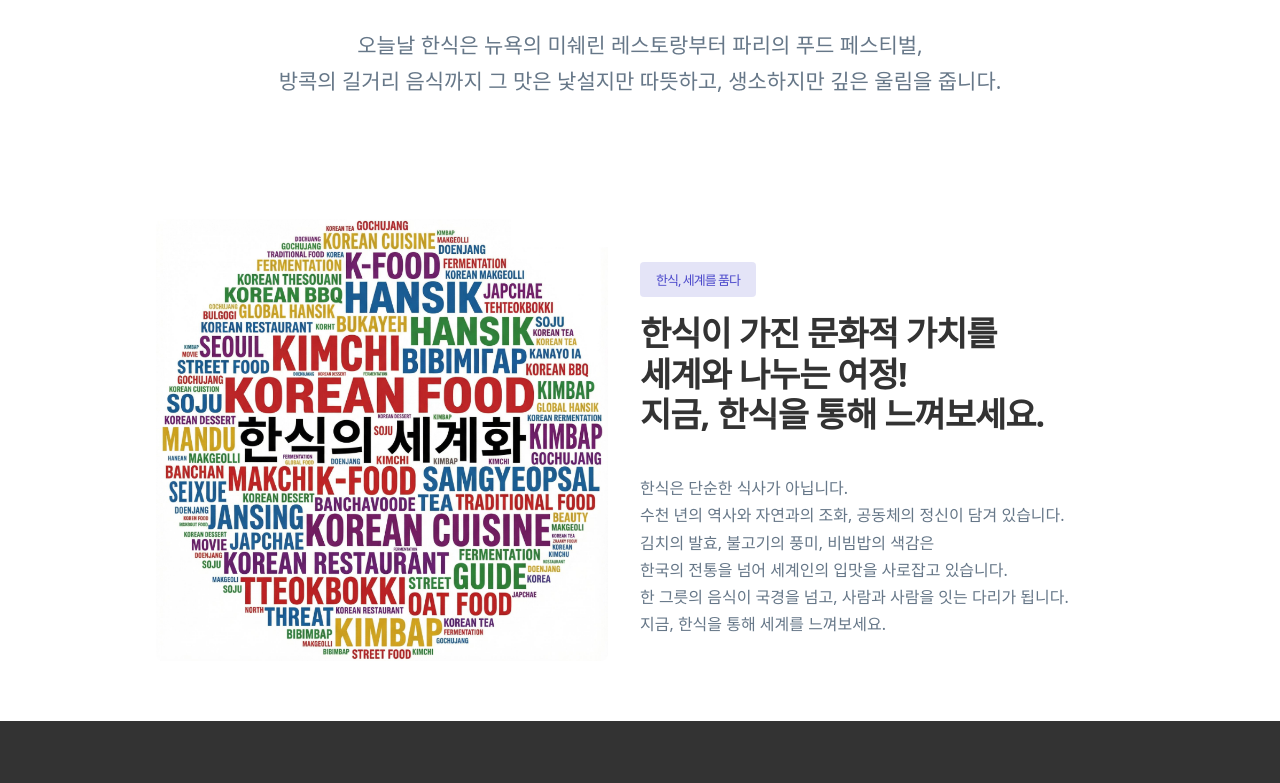
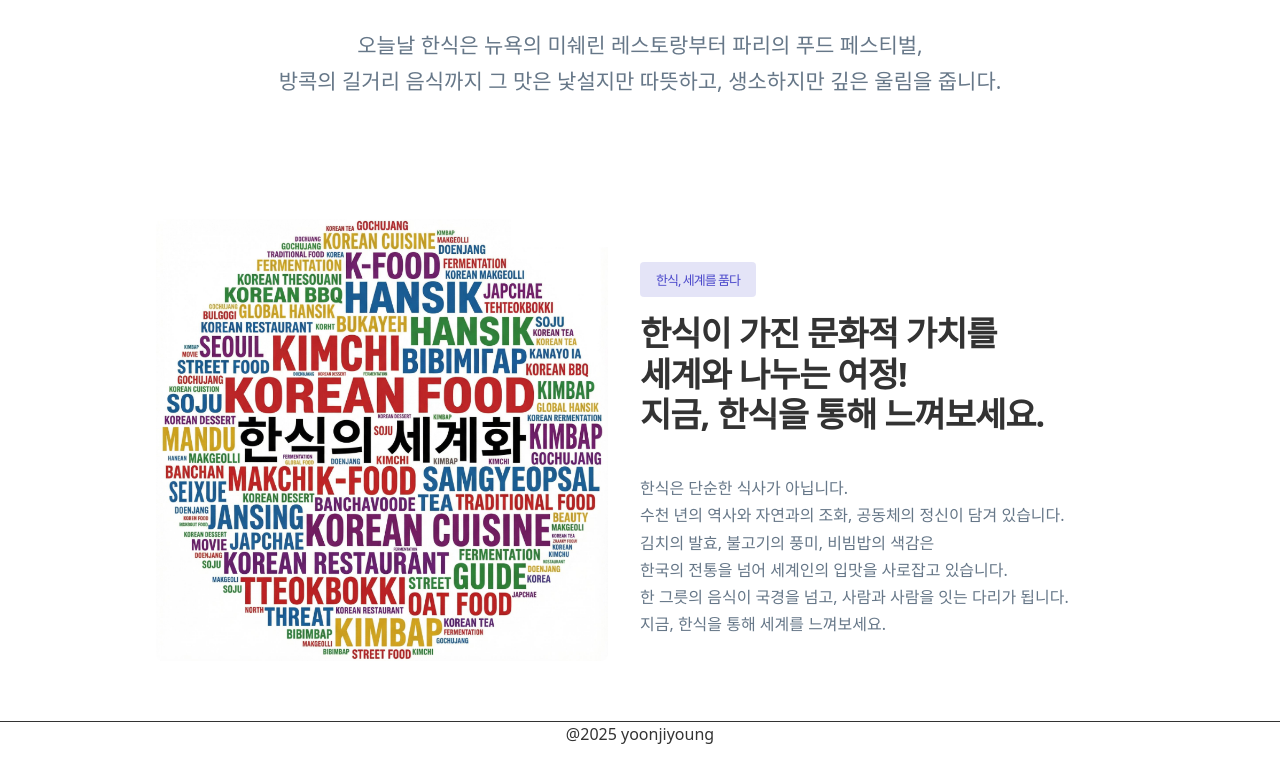
Before and after one commit to jiyoungone/koreanfood, a Vue app: page / in a window 1280 px wide. Shown: the part 221-1004 px from the top of the page. Built offline with nearby package versions, Linux system fonts and the light colour scheme.

Commit message:
footer 수정

```diff
--- a/index.html
+++ b/index.html
@@ -9,12 +9,6 @@
   </head>
   <body>
     <div id="app"></div>
-    <div class="footer">
-      <!-- <p>@2025 yoonjiyoung</p> -->
-    </div>
-    <div class="footer" style="width: 100%;">
-      <!-- <p>@2025 yoonjiyoung</p> -->
-    </div>
     <script type="module" src="/src/main.js"></script>
   </body>
 </html>
--- a/src/App.vue
+++ b/src/App.vue
@@ -18,6 +18,9 @@
       <!-- 여기 안에 현재 선택된 페이지 컴포넌트가 표시됨 -->
       <RouterView />
     </main>
+    <footer class="footer">
+      <p>@2025 yoonjiyoung</p>
+    </footer>
   </div>
 </template>
 
--- a/src/style.css
+++ b/src/style.css
@@ -6,9 +6,9 @@
 body, body * { margin: 0; padding: 0; box-sizing: border-box; color: #333; list-style-type: none; text-decoration: none; }
 header, main, .footer > p { width: 100%; margin: 0 auto; min-width: 1280px; }
 header { padding: 20px 0; display: flex; align-items: center; justify-content: space-between; }
-.footer { display: block; width: 100%; height: 56px; }
-.footer { background: #333; padding: 16px 0; }
-.footer p { color: #fff; text-align: center; font-size: 16px; line-height: 1.5; }
+.footer { display: block; width: 100%; height: 56px; border-top: 1px solid #333; }
+/* .footer { background: #333; padding: 16px 0; } */
+.footer p { color: #333; text-align: center; font-size: 16px; line-height: 1.5; }
 .logo { font-family: "Oswald", sans-serif; }
 .icon-email { display: block; width: 32px; }
 .icon-email > img { display: block; width: 100%; }
```
